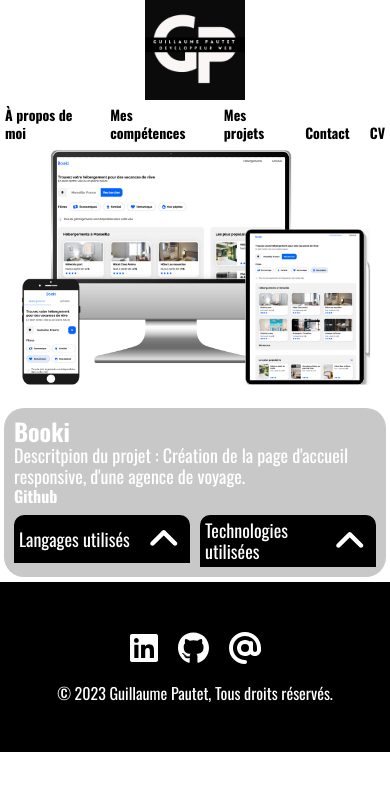
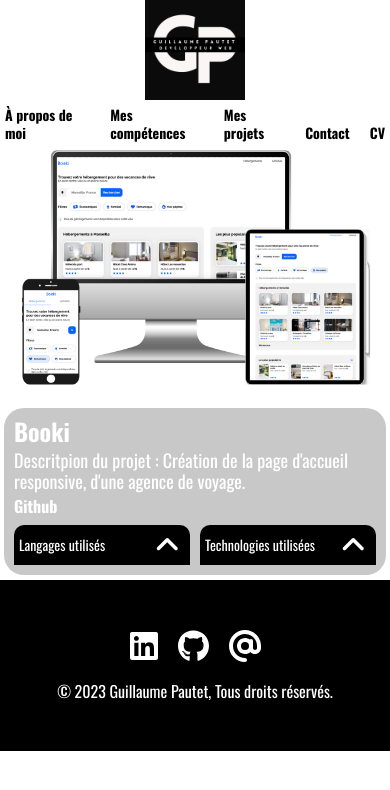
Before and after one commit to Poussin-5/OCProjet8, a React (Create React App) app: page /projet/1 in a window 390 px wide. Shown: the top 790 px of the page. Built offline with nearby package versions, Linux system fonts and the light colour scheme.

Commit message:
corection rsponsive

```diff
--- a/src/components/collapse/collapse.scss
+++ b/src/components/collapse/collapse.scss
@@ -91,8 +91,9 @@
 
 @media (max-width: 768px) {
   .collapse-title {
+    height: 100%;
     padding: 5px;
-    font-size: 18px;
+    font-size: 14px;
     align-items: center;
   }
   .collapse-txt {
--- a/src/components/project-txt/project-txt.scss
+++ b/src/components/project-txt/project-txt.scss
@@ -8,6 +8,7 @@
   width: 98%;
   row-gap: 10px;
   .project-txt-title {
+    gap: 5px;
     display: flex;
     flex-direction: column;
     text-align: left;
```
